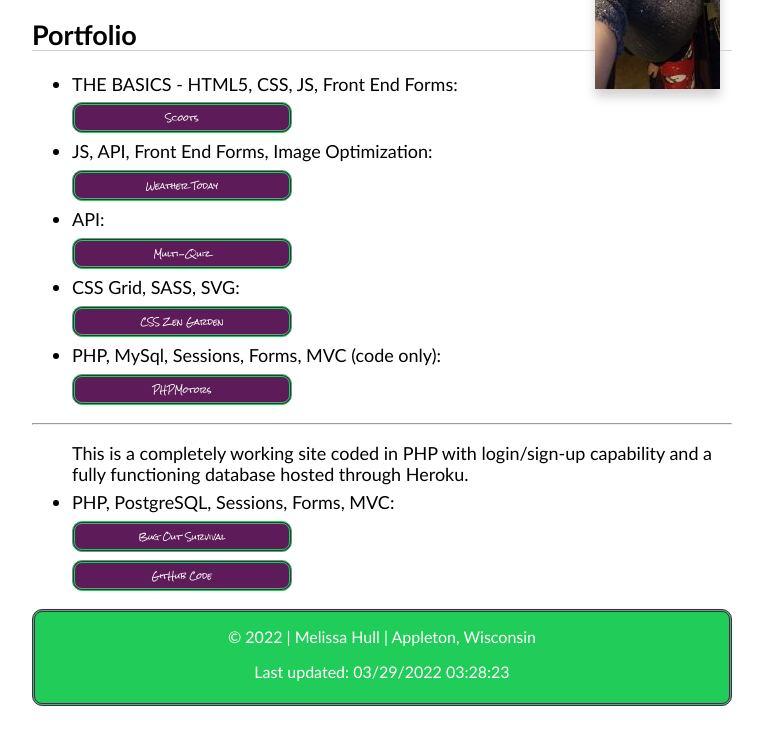
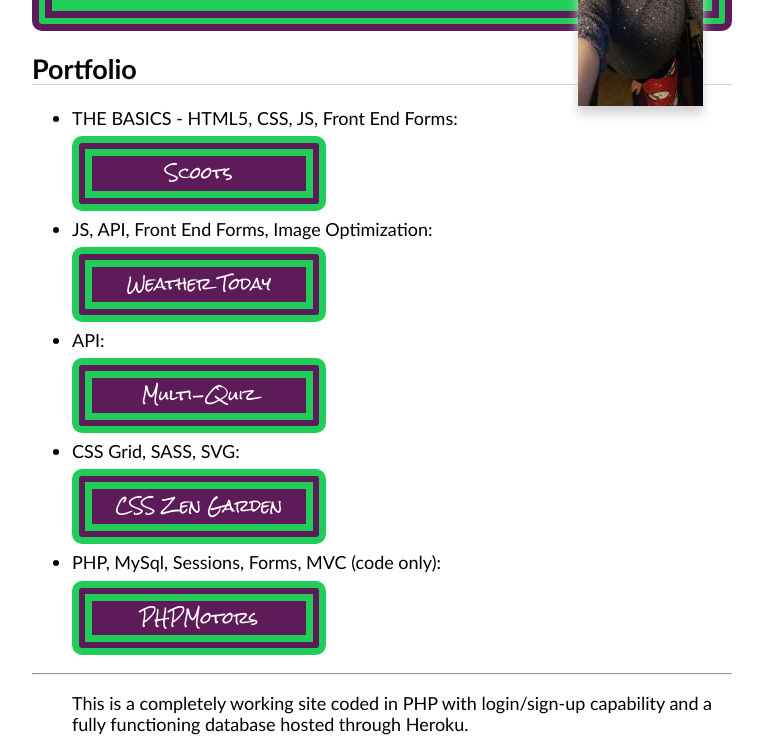
Before and after one commit to mhull87/Portfolio, a plain HTML site: page index.html in a window 1280 px wide. Shown: the part 161-900 px from the top of the page, without its empty margins (258-1021 px from the left). Before the commit the page ends 867 px from the top, so only its background shows below. Drawn offline with Linux system fonts and the light colour scheme; a script that the page names is missing.

Commit message:
size changes

```diff
--- a/css/small.css
+++ b/css/small.css
@@ -8,7 +8,7 @@ body {
 header,
 footer {
     background-color: #20cd59;
-    border: 3px double #5e1b59;
+    border: 20px double #5e1b59;
     color: white;
     text-align: center;
     padding: .35rem;
@@ -42,7 +42,7 @@ li {
 a {
     background-color: #5e1b59;
     padding: .5rem;
-    border: 3px double #20cd59;
+    border: 20px double #20cd59;
     border-radius: 10px;
     text-decoration: none;
     display: block;
@@ -50,7 +50,7 @@ a {
     width: 30%;
     text-align: center;
     margin: .5rem 0;
-    font-size: .5rem;
+    font-size: 1rem;
     font-family: 'Rock Salt', cursive;
 }
 
```
